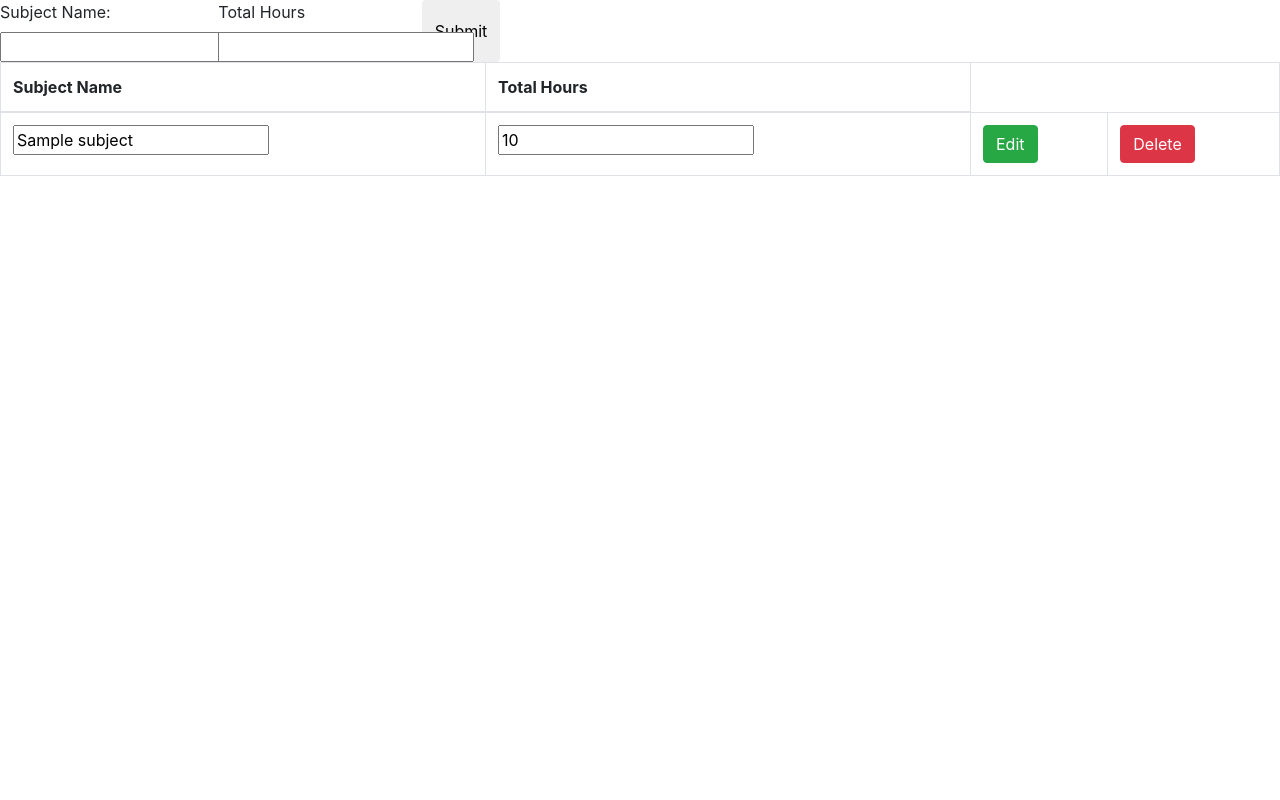
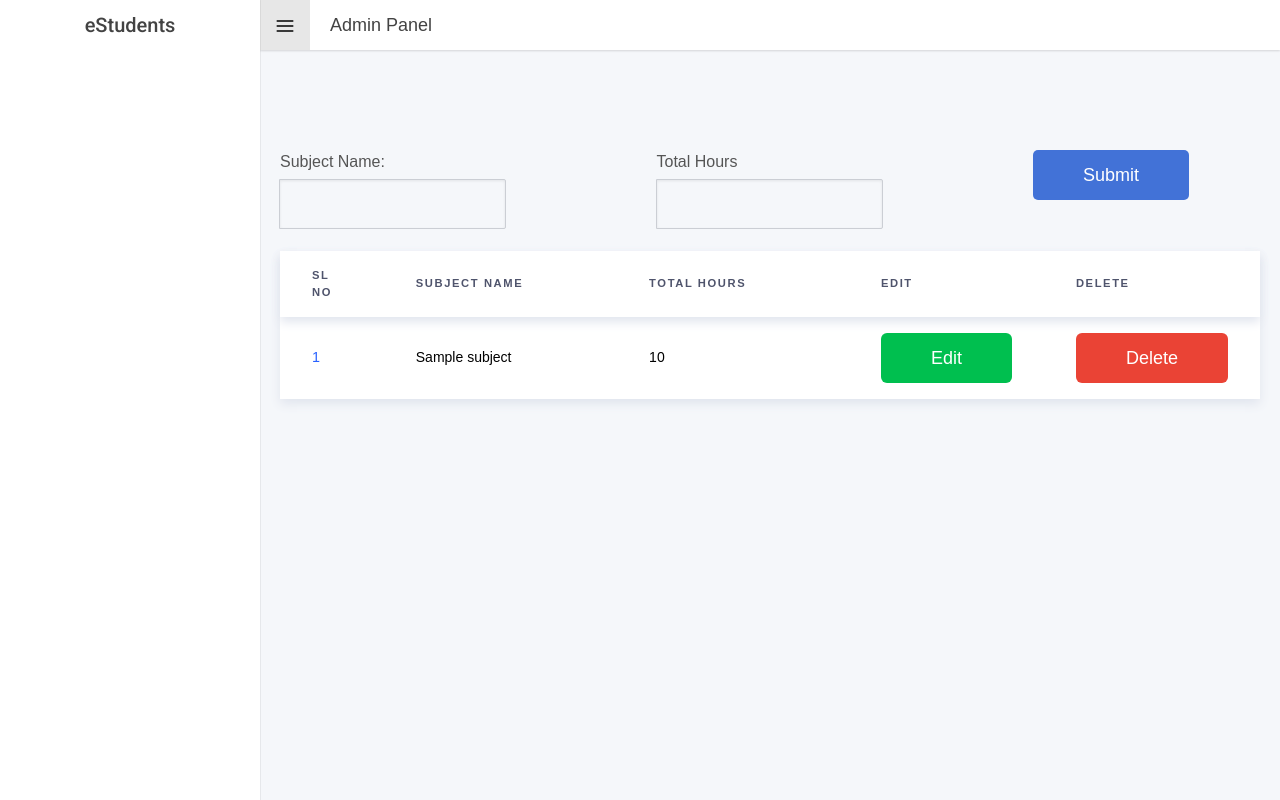
Before and after one commit to sharunrajeev/studentManagementSystem, a Django app: page /owner/subjects_edit in a window 1280 px wide. Run offline with Django 4.2, Linux system fonts and the light colour scheme; tables that the repository leaves empty hold one stand-in row (values such as "Sample post"); some libraries are stand-ins or nearby versions.

Commit message:
updated ui of mark upload and subject upload

```diff
--- a/owner/views.py
+++ b/owner/views.py
@@ -8,6 +8,7 @@ from django.template.loader import render_to_string
 import django.contrib.messages as messages
 from django.contrib.postgres.search import SearchVector
 
+
 # Create your views here.
 
 
@@ -15,15 +16,12 @@ def dashboard(request):
     return render(request, 'owner/dashboard.html')
 
 
-
 def approve(request):
-# coded by Hana
+    # coded by Hana
     if request.method == 'POST':
 
         search_vector = SearchVector('Name', 'Phd_Reg')
-        Searchfield=request.POST['name']
-
-
+        Searchfield = request.POST['name']
 
         users = Applicants.objects.annotate(search=search_vector).filter(search=Searchfield)
         return render(request, 'owner/verify.html', {'users': users, 'message': 'User not found'})
@@ -32,13 +30,14 @@ def approve(request):
 
         users = reversed(users)
 
-        return render(request, 'owner/verify.html', {'users': users ,'message': 'User not found'})
+        return render(request, 'owner/verify.html', {'users': users, 'message': 'User not found'})
 
 
 def individual_view(request, userid):
     print(userid)
     selected_user = Applicants.objects.get(id=userid)
     return render(request, 'owner/individual.html', {'individual': selected_user})
+
 
 def reject(request, userid):
     print(userid)
@@ -103,18 +102,20 @@ def payment(request):
         users = Candidates.objects.all()
 
     users = reversed(users)
-    return render(request, 'owner/paymentstatus.html', {'users': users,'message': 'User not found'})
+    return render(request, 'owner/paymentstatus.html', {'users': users, 'message': 'User not found'})
+
 
 # payment verification done by akhila
-#responsive page
-def user_verify_view(request,userid):
+# responsive page
+def user_verify_view(request, userid):
     print(userid)
     user_det = Candidates.objects.get(id=userid)
-    if user_det.PaymentDetails :
-        pay_val=1
+    if user_det.PaymentDetails:
+        pay_val = 1
     else:
-        pay_val=0
-    return render(request, 'owner/user_detail.html', {'person_details': user_det ,'pay_val':pay_val})
+        pay_val = 0
+    return render(request, 'owner/user_detail.html', {'person_details': user_det, 'pay_val': pay_val})
+
 
 def denial(request, userid):
     print(userid)
@@ -136,6 +137,7 @@ def denial(request, userid):
 
     return redirect('payment')
 
+
 def verified(request, userid):
     user = Candidates.objects.get(id=userid)
     user.PaymentStatus = True
@@ -156,6 +158,7 @@ def verified(request, userid):
     email.send()
 
     return redirect('payment')
+
 
 # User management by Sharun
 
@@ -194,7 +197,8 @@ def delete_user(request, userid):
         messages.error(request, 'Error occured while deleting user')
     return redirect('user_manage')
 
-#coded by devaprasad
+
+# coded by devaprasad
 def mark_upload(request):
     users = Candidates.objects.all()
     subjects = Subjects.objects.all()
@@ -202,22 +206,28 @@ def mark_upload(request):
     if request.method == 'POST':
         pass
     else:
-        return render(request, 'owner/mark_upload.html', {'users': users,'marks':marks,'subjects':subjects})
+        return render(request, 'owner/mark_upload.html', {'users': users, 'marks': marks, 'subjects': subjects})
 
-def individual_mark_upload(request,userid):
+
+def individual_mark_upload(request, userid):
     user = Candidates.objects.get(id=userid)
     if request.method == 'POST':
-        Subject  = request.POST['subject']
+        Subject = request.POST['subject']
         Attendance = int(request.POST['attendance'])
-        Assignment1Mark =int(request.POST['assignment1'])
+        Assignment1Mark = int(request.POST['assignment1'])
         Assignment2Mark = int(request.POST['assignment2'])
         GdMark = int(request.POST['gd'])
         CpMark = int(request.POST['cp'])
 
-        attendance_percentage, a_mark, total_assignment, total,sub = mark_calculation(Subject, Attendance, Assignment1Mark,
-                                                                                  Assignment2Mark, GdMark, CpMark)
+        attendance_percentage, a_mark, total_assignment, total, sub = mark_calculation(Subject, Attendance,
+                                                                                       Assignment1Mark,
+                                                                                       Assignment2Mark, GdMark, CpMark)
 
-        user_mark = Marks.objects.create(StudentId=user, SubjectId=sub,Attendance=Attendance,AttendancePercentage=attendance_percentage, AttendanceMark=a_mark, Assignment1Mark=Assignment1Mark, Assignment2Mark=Assignment2Mark,TotalAssignmentMark=total_assignment, GdMark=GdMark,CpMark=CpMark,Total=total )
+        user_mark = Marks.objects.create(StudentId=user, SubjectId=sub, Attendance=Attendance,
+                                         AttendancePercentage=attendance_percentage, AttendanceMark=a_mark,
+                                         Assignment1Mark=Assignment1Mark, Assignment2Mark=Assignment2Mark,
+                                         TotalAssignmentMark=total_assignment, GdMark=GdMark, CpMark=CpMark,
+                                         Total=total)
         user_mark.save()
         return redirect('mark_upload')
 
@@ -226,19 +236,17 @@ def individual_mark_upload(request,userid):
         return render(request, 'owner/mark_upload_form.html', {'user': user, 'subjects': subjects})
 
 
-
-
 def mark_edit(request, userid):
     if request.method == 'POST':
         pass
     else:
         user = Candidates.objects.get(id=userid)
-        marks = Marks.objects.filter(StudentId = user).order_by('id')
-        return render(request, 'owner/mark_edit.html',{'User':user,'marks':marks})
+        marks = Marks.objects.filter(StudentId=user).order_by('id')
+        return render(request, 'owner/mark_edit.html', {'User': user, 'marks': marks})
 
-def mark_update(request,markid):
+
+def mark_update(request, markid):
     if request.method == 'POST':
-
         Attendance = int(request.POST['attendance'])
         Assignment1Mark = int(request.POST['assignment1'])
         Assignment2Mark = int(request.POST['assignment2'])
@@ -249,8 +257,9 @@ def mark_update(request,markid):
         userid = mark.StudentId.id
 
         Subject = mark.SubjectId.SubjectName
-        attendance_percentage, a_mark, total_assignment, total,sub = mark_calculation(Subject, Attendance, Assignment1Mark,
-                                                                                  Assignment2Mark, GdMark, CpMark)
+        attendance_percentage, a_mark, total_assignment, total, sub = mark_calculation(Subject, Attendance,
+                                                                                       Assignment1Mark,
+                                                                                       Assignment2Mark, GdMark, CpMark)
         mark.AttendancePercentage = attendance_percentage
         mark.AttendanceMark = a_mark
         mark.TotalAssignmentMark = total_assignment
@@ -265,14 +274,15 @@ def mark_update(request,markid):
 
         return redirect(f"/owner/mark_edit/{userid}")
 
-def mark_delete(request,markid):
+
+def mark_delete(request, markid):
     mark = Marks.objects.get(id=markid)
     userid = mark.StudentId.id
     mark.delete()
     return redirect(f"/owner/mark_edit/{userid}")
 
 
-def mark_calculation(Subject,Attendance,Assignment1Mark,Assignment2Mark,GdMark,CpMark):
+def mark_calculation(Subject, Attendance, Assignment1Mark, Assignment2Mark, GdMark, CpMark):
     sub = Subjects.objects.get(SubjectName=Subject)
     total_attendance = int(sub.TotalHour)
 
@@ -294,21 +304,18 @@ def mark_calculation(Subject,Attendance,Assignment1Mark,Assignment2Mark,GdMark,C
     total_assignment = Assignment1Mark + Assignment2Mark
     total = a_mark + Assignment1Mark + Assignment2Mark + GdMark + CpMark
 
-    return attendance_percentage,a_mark,total_assignment,total,sub
+    return attendance_percentage, a_mark, total_assignment, total, sub
 
 
+# coded by Hana
+def subjects_edit(request):
+    if request.method == 'POST':
+        Subjectname = request.POST['subjectname']
+        Totalhour = request.POST['totalhours']
 
-
-#coded by Hana
-def subjects_edit(request):
-
-    if request.method == 'POST':
-        Subjectname=request.POST['subjectname']
-        Totalhour=request.POST['totalhours']
-
-        subject=Subjects()
-        subject.SubjectName=Subjectname
-        subject.TotalHour=Totalhour
+        subject = Subjects()
+        subject.SubjectName = Subjectname
+        subject.TotalHour = Totalhour
 
         subject.save()
 
@@ -316,27 +323,24 @@ def subjects_edit(request):
 
     else:
         subjects = Subjects.objects.all().order_by('id')
-        return render(request, 'owner/subjects.html',{'subjects': subjects})
-
-def subject_delete(request,subjectid):
+        return render(request, 'owner/subjects.html', {'subjects': subjects})
 
 
+def subject_delete(request, subjectid):
     Subjects.objects.get(id=subjectid).delete()
 
     return redirect('subjects_edit')
 
-def subject_update(request,subjectid):
 
+def subject_update(request, subjectid):
     if request.method == 'POST':
-        subjectname=request.POST['subjectname']
-        totalhour=request.POST['totalhours']
+        subjectname = request.POST['subjectname']
+        totalhour = request.POST['totalhours']
 
-        subject=Subjects.objects.get(id=subjectid)
+        subject = Subjects.objects.get(id=subjectid)
 
-        subject.SubjectName=subjectname
-        subject.TotalHour=totalhour
+        subject.SubjectName = subjectname
+        subject.TotalHour = totalhour
         subject.save()
 
-
-
         return redirect('subjects_edit')
--- /dev/null
+++ b/static/css/mark_upload-table.css
@@ -0,0 +1,66 @@
+/* color variables */
+/* border radius */
+ *, *::before, *::after {
+	 box-sizing: border-box;
+	 margin: 0;
+	 padding: 0;
+}
+.table-parent {
+	 font-family: Mukta, sans-serif;
+     margin-top: 5rem;
+	 display: grid;
+	 justify-content: center;
+	 align-items: center;
+	 color: #4f546c;
+	 font-size: 0.9rem;
+  width: 100%:
+}
+ table {
+     width: 100%;
+	 border-collapse: collapse;
+	 box-shadow: 0 5px 10px #e1e5ee;
+	 background-color: white;
+	 text-align: left;
+	 overflow: scroll;
+}
+ table thead {
+	 box-shadow: 0 5px 10px #e1e5ee;
+}
+ table th {
+	 padding: 1rem 2rem;
+	 text-transform: uppercase;
+	 letter-spacing: 0.1rem;
+	 font-size: 0.7rem;
+	 font-weight: 900;
+}
+ table td {
+	 padding: 1rem 2rem;
+}
+ table a {
+	 text-decoration: none;
+	 color: #2962ff;
+}
+ table .status {
+	 border-radius: 0.2rem;
+	 background-color: red;
+	 padding: 0.2rem 1rem;
+	 text-align: center;
+}
+ table .status-pending {
+	 background-color: #fff0c2;
+	 color: #a68b00;
+}
+ table .status-paid {
+	 background-color: #c8e6c9;
+	 color: #388e3c;
+}
+ table .status-unpaid {
+	 background-color: #ffcdd2;
+	 color: #c62828;
+}
+ table .amount {
+	 text-align: right;
+}
+ table tr:nth-child(even) {
+	 background-color: #f4f6fb;
+}
--- a/templates/owner/mark_edit.html
+++ b/templates/owner/mark_edit.html
@@ -25,7 +25,6 @@
       <div class="d-flex flex-column flex-grow-1 p-4" style="height: 100vh;">
             <h1>Marks</h1>
             <hr>
-
 
 
 
--- a/templates/owner/subjects.html
+++ b/templates/owner/subjects.html
@@ -1,78 +1,77 @@
+{% extends 'base.html' %}
+{% load static %}
 
+{% block title %} {% endblock %}
 
-<!DOCTYPE html>
-<html lang="en">
-<head>
-  <meta charset="UTF-8">
-  <meta name="viewport" content="width=device-width, initial-scale=1.0">
-  <title>Title Here</title>
+{% block styles %}
+    <link href="{% static 'css/register_form.css' %}" rel="stylesheet">
+    <link href="{% static 'css/mark_upload-table.css' %}" rel="stylesheet">
+{% endblock %}
 
-    <link rel="stylesheet" href="https://stackpath.bootstrapcdn.com/bootstrap/4.1.3/css/bootstrap.min.css" integrity="sha384-MCw98/SFnGE8fJT3GXwEOngsV7Zt27NXFoaoApmYm81iuXoPkFOJwJ8ERdknLPMO" crossorigin="anonymous"><link href="https://maxcdn.bootstrapcdn.com/font-awesome/4.2.0/css/font-awesome.min.css" rel="stylesheet">
-</head>
-<body>
+{% block body %}
+{% include  'reusable/navbar.html' %}
+{% include  'reusable/sidebar.html' %}
 
+<div id="wrapper">
+    <div class="main-content">
+        <div class="table-parent">
             <form method="post" action="subjects_edit">
-
                 {% csrf_token %}
                 <div class="main">
                     <div class="row row-space">
-                <div class="col-2">
+                        <div class="col-3">
                             <div class="input-group">
                                 <label class="label">Subject Name:</label>
                                 <input type="text" class="input--style-4 input_default" id="subjectname" name="subjectname" ></div>
                         </div>
 
-                <div class="col-2">
+                        <div class="col-3">
                             <div class="input-group">
                                 <label class="label">Total Hours</label>
                                 <input type="number" class="input--style-4 input_default" id="totalhours" name="totalhours" >
                             </div>
                         </div>
 
-
+                        <div class="col-3">
                             <button id="butn" class="btn btn--radius-2 btn--blue" type="submit">Submit</button>
                         </div>
 
 
-
-
                     </div>
-
-
-
+                </div>
             </form>
 
-
-<table class="table table-bordered">
+            <table>
                 <thead>
-
                     <tr>
+                        <th>Sl No</th>
                         <th>Subject Name</th>
                         <th>Total Hours</th>
+                        <th>Edit</th>
+                        <th>Delete</th>
                     </tr>
                 </thead>
                 <tbody>
 
                 {% for subject in subjects %}
-
                     <tr class="active">
                         <form method="post" action="subject_update/{{ subject.id }}">
-
                             {% csrf_token %}
+                        <td><a href="#">{{ forloop.counter }}</a></td>
                         <td> <input value="{{ subject.SubjectName }}" type="text" name="subjectname"></td>
                         <td><input value="{{ subject.TotalHour }}" type="number" name="totalhours"></td>
-         <td><button class="btn btn-success" role="button">Edit</button></td>
-          <td><a class="btn btn-danger " href="subject_delete/{{ subject.id }}" role="button">Delete</a></td>
+                        <td>
+                            <button class="btn btn-success" role="button">Edit</button>
+                        </td>
+                        <td>
+                            <a class="btn btn-danger " href="subject_delete/{{ subject.id }}" role="button">Delete</a>
+                        </td>
                         </form>
                     </tr>
-
-
                 {% endfor %}
-
-
                 </tbody>
-
 </table>
-
-</body>
-</html>
+        </div>
+    </div>
+</div>
+{% endblock %}
```
Also changed, not shown: templates/owner/mark_upload.html (+27 -39 lines). Lines whose indentation alone changed are shown as unchanged.
